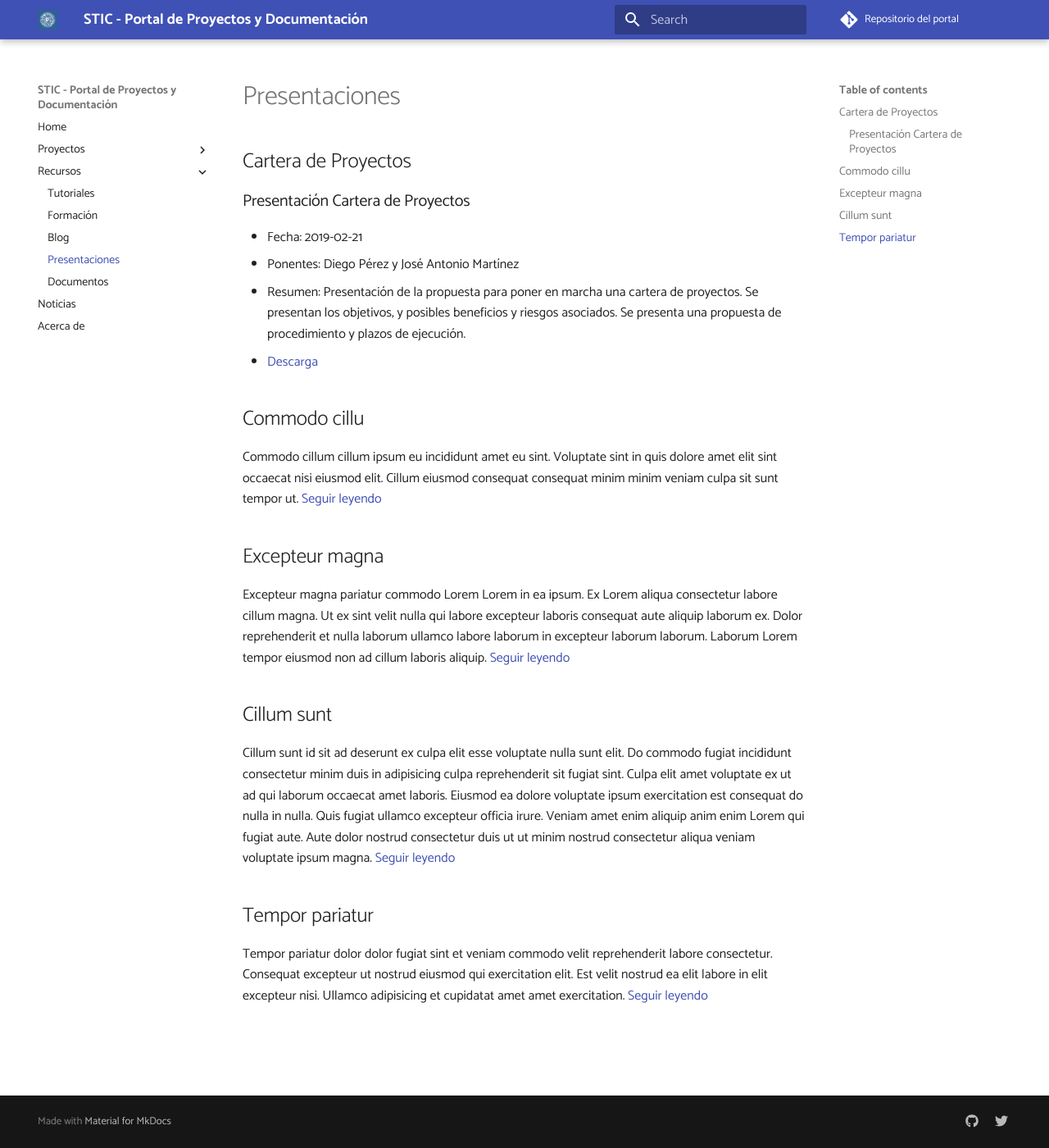
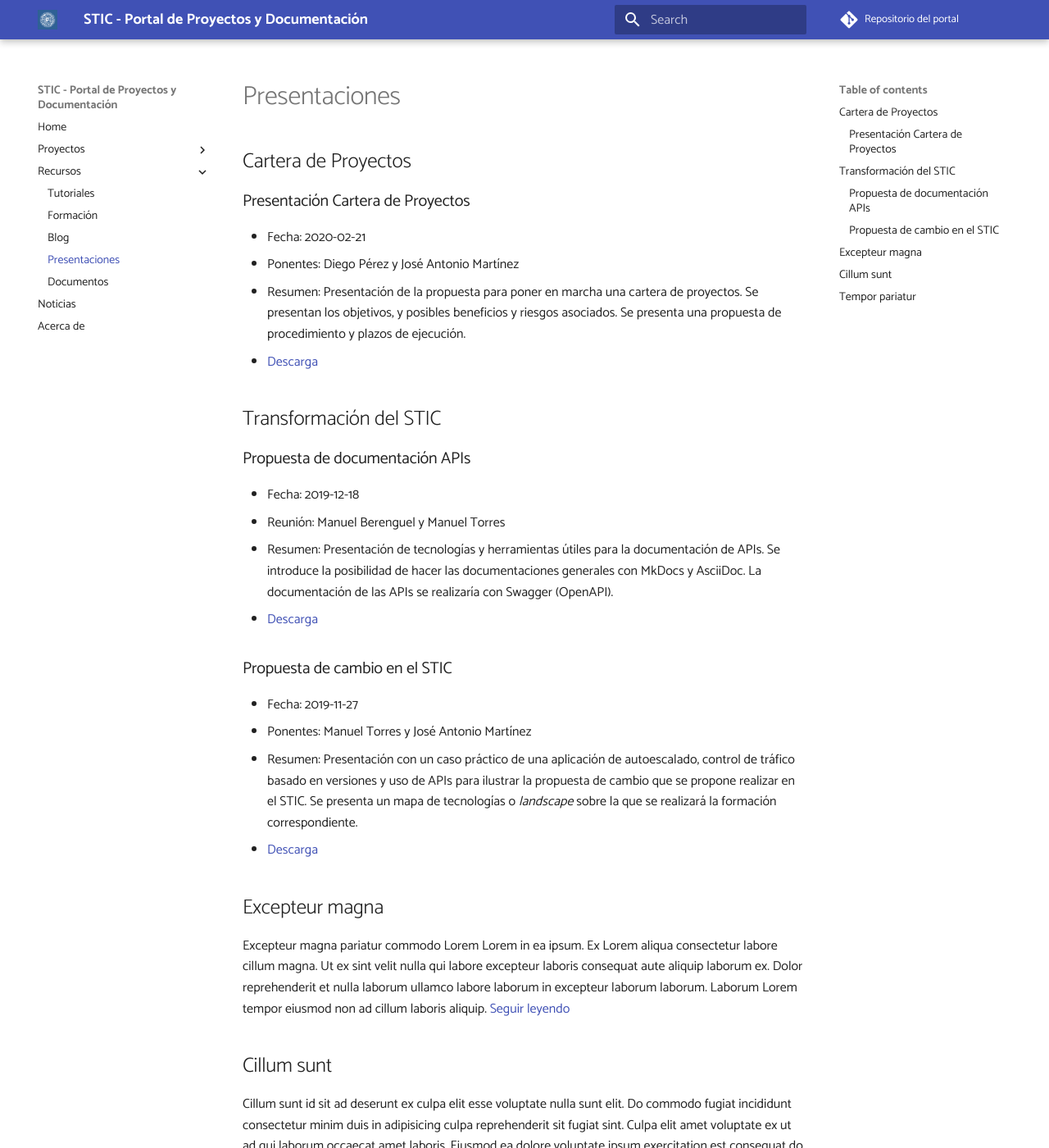
Before and after one commit to ualmtorres/portalstic, an MkDocs documentation site: the page built from docs/recursos/presentaciones.md, in a window 1280 px wide and 1400 px high. Shown: the whole window at 82% size. Built offline with MkDocs 1.6.1 and Material for MkDocs 9.7.7, drawn with Linux system fonts in a browser that asks for light colours; comment, search, counter and statistics services are not loaded.

```diff
--- a/docs/recursos/presentaciones.md
+++ b/docs/recursos/presentaciones.md
@@ -4,14 +4,27 @@
 
 ### Presentación Cartera de Proyectos
 
-* Fecha: 2019-02-21
+* Fecha: 2020-02-21
 * Ponentes: Diego Pérez y José Antonio Martínez
 * Resumen: Presentación de la propuesta para poner en marcha una cartera de proyectos. Se presentan los objetivos, y posibles beneficios y riesgos asociados. Se presenta una propuesta de procedimiento y plazos de ejecución.
 * [Descarga](https://alfresco.ual.es/share/page/document-details?nodeRef=workspace://SpacesStore/db8b28d2-1c7d-4765-97f6-3752ea497934)
 
-## Commodo cillu
+## Transformación del STIC
 
-Commodo cillum cillum ipsum eu incididunt amet eu sint. Voluptate sint in quis dolore amet elit sint occaecat nisi eiusmod elit. Cillum eiusmod consequat consequat minim minim veniam culpa sit sunt tempor ut. [Seguir leyendo]()
+### Propuesta de documentación APIs
+
+* Fecha: 2019-12-18
+* Reunión: Manuel Berenguel y Manuel Torres
+* Resumen: Presentación de tecnologías y herramientas útiles para la documentación de APIs. Se introduce la posibilidad de hacer las documentaciones generales con MkDocs y AsciiDoc. La documentación de las APIs se realizaría con Swagger (OpenAPI).
+* [Descarga](https://drive.google.com/open?id=1esvH4rqMR7EJJbKosvuR6j5mOUhvaL_8)
+
+### Propuesta de cambio en el STIC
+
+* Fecha: 2019-11-27
+* Ponentes: Manuel Torres y José Antonio Martínez
+* Resumen: Presentación con un caso práctico de una aplicación de autoescalado, control de tráfico basado en versiones y uso de APIs para ilustrar la propuesta de cambio que se propone realizar en el STIC. Se presenta un mapa de tecnologías o _landscape_ sobre la que se realizará la formación correspondiente.
+* [Descarga](https://drive.google.com/file/d/1qQGEnC2EmtxGgWaGrhaV84nisu2V337n/view?usp=sharing)
+
 
 ## Excepteur magna
 
--- a/mkdocs.yml
+++ b/mkdocs.yml
@@ -31,7 +31,7 @@ extra:
       link: 'https://twitter.com/ualmtorres'
 
 repo_name: 'Repositorio del portal'
-repo_url: 'https://github.com/ualmtorres/portalstic'
+repo_url: 'http://gitlab.ual.es/mtorres/portalstic.git'
 
 markdown_extensions:
   - admonition
```
Also changed, not shown: docs/recursos/documentos.md (+5 -1 lines), docs/recursos/formacion.md (+5 -4 lines), docs/recursos/tutoriales.md (+0 -2 lines).
